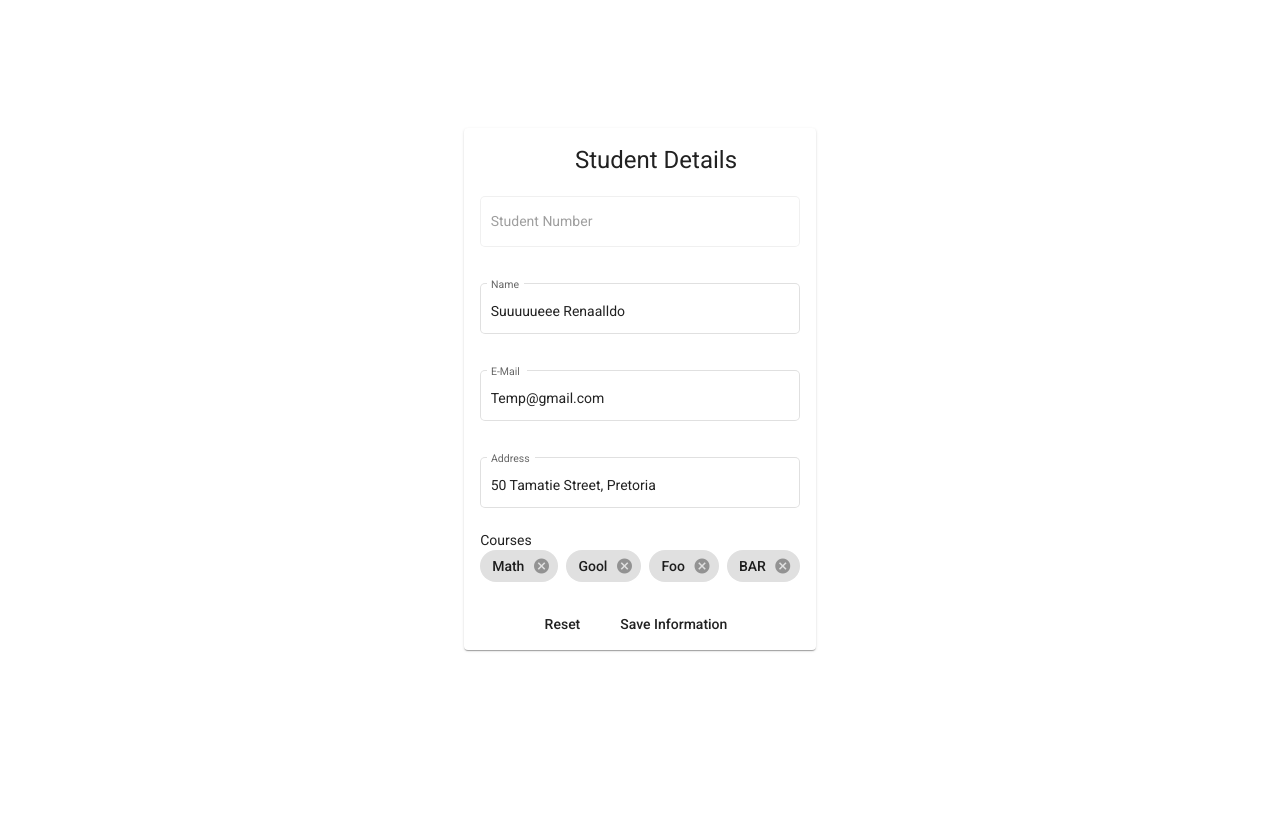
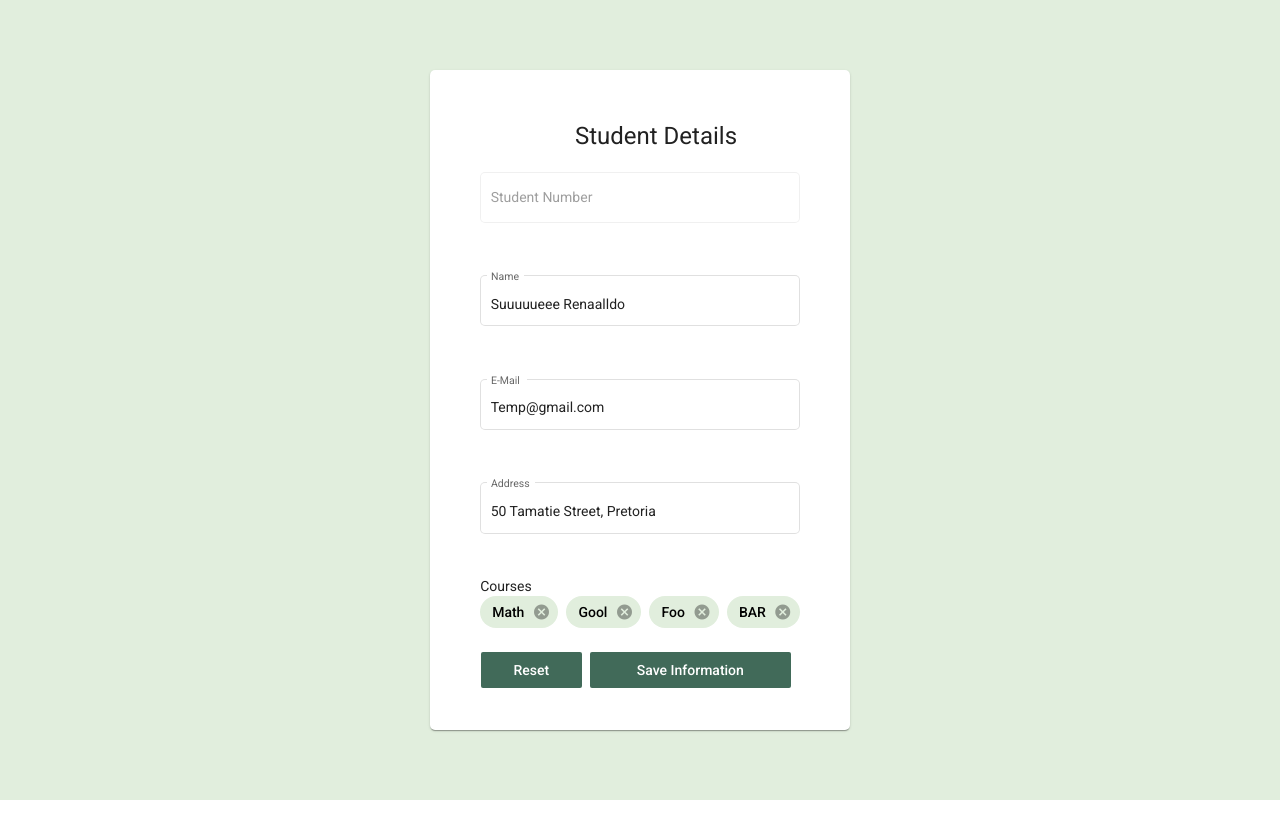
Before and after one commit to DeRavenS/PRG381_FrontEnd_Group3, an Angular app in the folder PRG381_FrontEnd_Group3/: page /students/details in a window 1280 px wide. Shown: the top 838 px of the page. After the commit the page ends 800 px from the top, so only its background shows below. Built offline with nearby package versions, Linux system fonts and the light colour scheme.

Commit message:
Layout of Student Details

```diff
--- a/PRG381_FrontEnd_Group3/src/app/pages/student-details-page/student-details-page.component.css
+++ b/PRG381_FrontEnd_Group3/src/app/pages/student-details-page/student-details-page.component.css
@@ -18,3 +18,67 @@
 mat-form-field{
     margin-top: 10px;
 }
+
+.mat-card {
+    width: fit-content;
+    border-radius: 5px;
+    margin: auto;
+    height: fit-content;
+    padding: 50px;
+    position: absolute;
+    top: 0;
+    bottom: 0;
+    left: 0;
+    right: 0;
+}
+
+
+body {
+    background-color: #e1eedd;
+}
+
+.loginBut {
+    border-radius: 2px;
+    display: inline-block;
+    width: 60%;
+    text-align: center;
+    background-color: #416a59;
+    color: white;
+}
+
+.mat-chip {
+    background-color: #e1eedd;
+    color: black;
+}
+
+.resetBut {
+    border-radius: 2px;
+    display: inline-block;
+    width: 30%;
+    text-align: center;
+    background-color: #416a59;
+    color: white;
+}
+
+.registerLink {
+    text-decoration: none;
+    color: #416a59;
+}
+
+mat-form-field {
+    display: block;
+    width: 100%;
+}
+
+::ng-deep .mat-focused .mat-form-field-label {
+    color: #39395f !important;
+   }
+
+  ::ng-deep.mat-form-field-outline-thick {
+   color: #39395f !important;
+  }
+
+  span {
+    display: block;
+    text-align: center;
+  }
--- a/PRG381_FrontEnd_Group3/src/app/pages/student-details-page/student-details-page.component.html
+++ b/PRG381_FrontEnd_Group3/src/app/pages/student-details-page/student-details-page.component.html
@@ -1,3 +1,4 @@
+<body>
     <mat-card class="container">
         <mat-card-header class="jCentre">
             <h1>Student Details</h1>
@@ -28,7 +29,8 @@
 
         </mat-card-content>
         <mat-card-actions class="jCentre">
-        <button mat-button (click)="resetInfo()">Reset</button>
-        <button mat-button (click)="saveInfo(student)">Save Information</button>
+            <button class="resetBut"  mat-button (click)="resetInfo()">Reset</button>
+            <button class="loginBut" mat-button (click)="saveInfo(student)">Save Information</button>
         </mat-card-actions>
     </mat-card>
+</body>
--- a/PRG381_FrontEnd_Group3/src/app/pages/student-details-page/student-details-page.component.ts
+++ b/PRG381_FrontEnd_Group3/src/app/pages/student-details-page/student-details-page.component.ts
@@ -66,8 +66,5 @@ export class StudentDetailsPageComponent implements OnInit {
   removeChip(course:String){
     this.student.courses.splice(this.student.courses.indexOf(course),1)
   }
-  editFields(){
-   this.form.disabled = false;
-  }
 
 }
```
Lines whose indentation alone changed are shown as unchanged.
